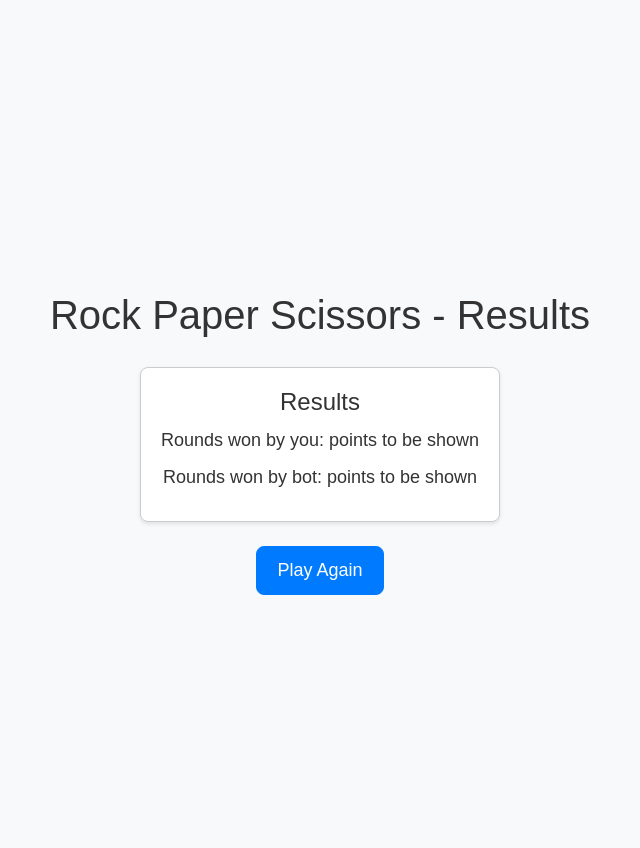
After one commit to Akki019/DevopsLab_RockPaperScissor, a Django app: template DevopsLabProject/template/result.html in a window 1280 px wide. The commit adds this page. Shown: the whole page, without its empty margins (320-960 px from the left). Run offline with Django 4.2, Linux system fonts and the light colour scheme; the template is opened without the code that fills it, so the values that code supplies are empty.

Commit message:
added result_html and result_css

```diff
--- /dev/null
+++ b/DevopsLabProject/Static/result.css
@@ -0,0 +1,55 @@
+
+body {
+    background-color: #f8f9fa;
+    font-family: Arial, sans-serif;
+    color: #333;
+  }
+
+  .container {
+    display: flex;
+    flex-direction: column;
+    justify-content: center;
+    align-items: center;
+    height: 100vh;
+  }
+
+
+  .result-box {
+    background-color: #fff;
+    border: 1px solid #ccc;
+    border-radius: 8px;
+    padding: 20px;
+    margin-top: 20px;
+    box-shadow: 0 2px 4px rgba(0, 0, 0, 0.1);
+  }
+
+  h3 {
+    font-size: 24px;
+    margin-bottom: 10px;
+  }
+
+  p {
+    font-size: 18px;
+    margin: 10px 0;
+  }
+
+
+  .btn {
+    font-size: 18px;
+    padding: 10px 20px;
+    border-radius: 8px;
+  }
+
+  .btn-primary {
+    background-color: #007bff;
+    border-color: #007bff;
+  }
+
+  .btn-primary:hover {
+    background-color: #0056b3;
+    border-color: #0056b3;
+  }
+
+  .mt-4 {
+    margin-top: 20px;
+  }
--- a/DevopsLabProject/template/input.html
+++ b/DevopsLabProject/template/input.html
@@ -38,7 +38,7 @@
   -->
 
 
-  <!-- Updated Palak's Code-->>
+  <!-- Updated Palak's Code-->
 
 
   <!DOCTYPE html>
--- /dev/null
+++ b/DevopsLabProject/template/result.html
@@ -0,0 +1,25 @@
+<!DOCTYPE html>
+<html lang="en">
+<head>
+  <meta charset="UTF-8">
+  <meta name="viewport" content="width=device-width, initial-scale=1.0">
+  <title>Rock Paper Scissors Game - Results</title>
+  <link rel="stylesheet" href="https://cdn.jsdelivr.net/npm/bootstrap@5.3.1/dist/css/bootstrap.min.css">
+  <link rel="stylesheet" href="result.css">
+</head>
+<body>
+  <div class="container text-center mt-5">
+    <h1>Rock Paper Scissors - Results</h1>
+    <div class="result-box">
+      <h3>Results</h3>
+      <p id="roundsWonUser">Rounds won by you: <span id="userScore">points to be shown </span></p>
+      <p id="roundsWonBot">Rounds won by bot: <span id="botScore"> points to be shown </span></p>
+    </div>
+    <p class="btn btn-primary mt-4">Play Again</p>
+  </div>
+
+
+  <script src="https://cdn.jsdelivr.net/npm/bootstrap@5.3.1/dist/js/bootstrap.bundle.min.js"></script>
+
+</body>
+</html>
```
